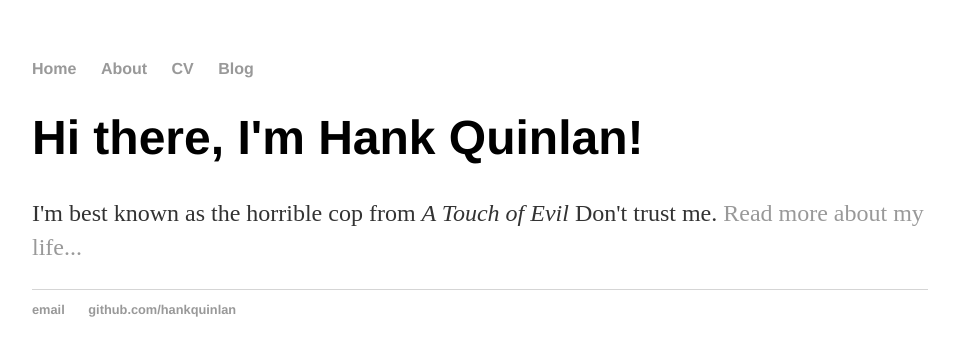
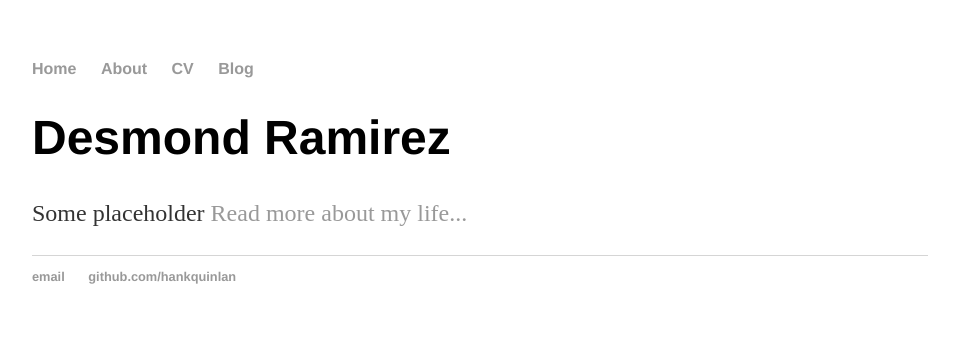
Before and after one commit to desmondramirez/desmondramirez.github.io, a Jekyll site: the page built from index.html, in a window 1280 px wide. Shown: the top 356 px of the page, without its empty margins (160-1119 px from the left). Built offline with Jekyll 4.4.1, drawn with Linux system fonts in a browser that asks for light colours.

Commit message:
Update index.html

```diff
--- a/index.html
+++ b/index.html
@@ -1,8 +1,8 @@
 ---
 layout: default
-title: Hank Quinlan, Horrible Cop
+title: Desmond Ramirez on Github
 ---
 <div class="blurb">
-	<h1>Hi there, I'm Hank Quinlan!</h1>
-	<p>I'm best known as the horrible cop from <em>A Touch of Evil</em> Don't trust me. <a href="/about">Read more about my life...</a></p>
+	<h1>Desmond Ramirez</h1>
+	<p>Some placeholder <a href="/about">Read more about my life...</a></p>
 </div><!-- /.blurb -->
```
